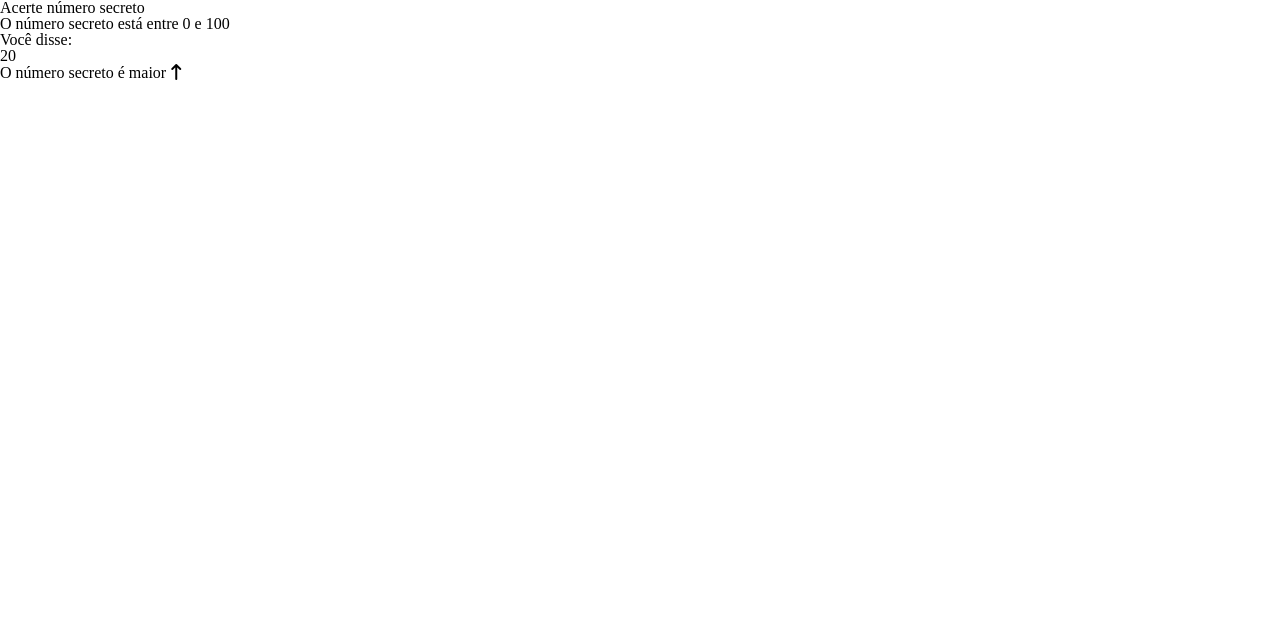
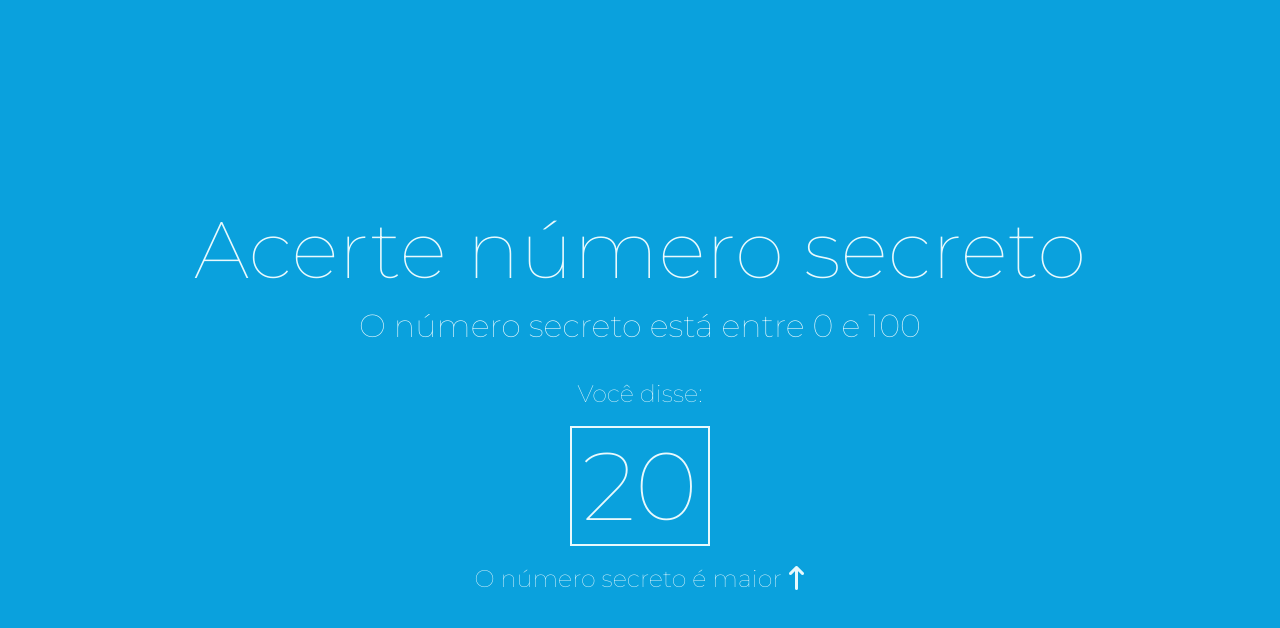
Before and after one commit to jessysantos06/Jogo-numero-secreto, a plain HTML site: page index.html in a window 1280 px wide. Drawn offline with nearby package versions, Linux system fonts and the light colour scheme.

```diff
--- a/style.css
+++ b/style.css
@@ -2,6 +2,41 @@
 
 :root {
     --font-family: 'Montserrat', sans-serif;
-    --bg-color: #0AA1DO;
+    --bg-color: #0AA1DD;
     --primary-color: #E8F9FD;
 }
+
+body {
+    background-color: var(--bg-color);
+    color: var(--primary-color);
+    min-height: 100vh;
+    display: flex;
+    flex-direction: column;
+    align-items: center;
+    justify-content: center;
+    text-align: center;
+    margin: 0;
+    font-family: var(--font-family);
+}
+
+h1 {
+    font-size: 5em;
+}
+
+h3 {
+    font-size: 2em;
+    margin-top: 20px;
+}
+
+.mensagem {
+    font-size: 1.5em;
+    margin-top: 40px;
+}
+
+.box {
+    border: 2px solid var(--primary-color);
+    display: inline-block;
+    font-size: 4em;
+    padding: 10px;
+    margin: 20px;
+}
```
